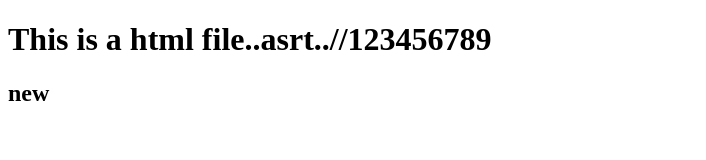
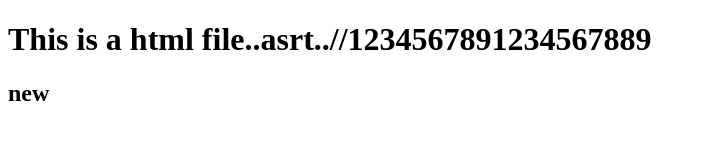
Before and after one commit to MohdFaisalAliKhan/codeBuster, a plain HTML site: page index.html in a window 1280 px wide. Shown: the whole page, without its empty margins (0-706 px from the left). Drawn offline with Linux system fonts and the light colour scheme.

Commit message:
all newww index.html

```diff
--- a/index.html
+++ b/index.html
@@ -6,7 +6,7 @@
     <title>Document</title>
 </head>
 <body>
-    <h1>This is a html file..asrt..//123456789</h1>
+    <h1>This is a html file..asrt..//1234567891234567889</h1>
     <h2>new</h2>
 </body>
 </html>
```
